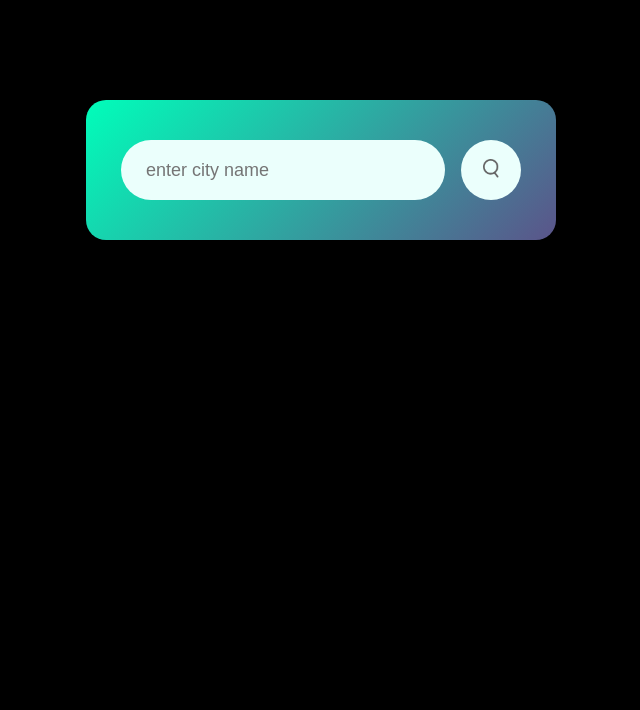
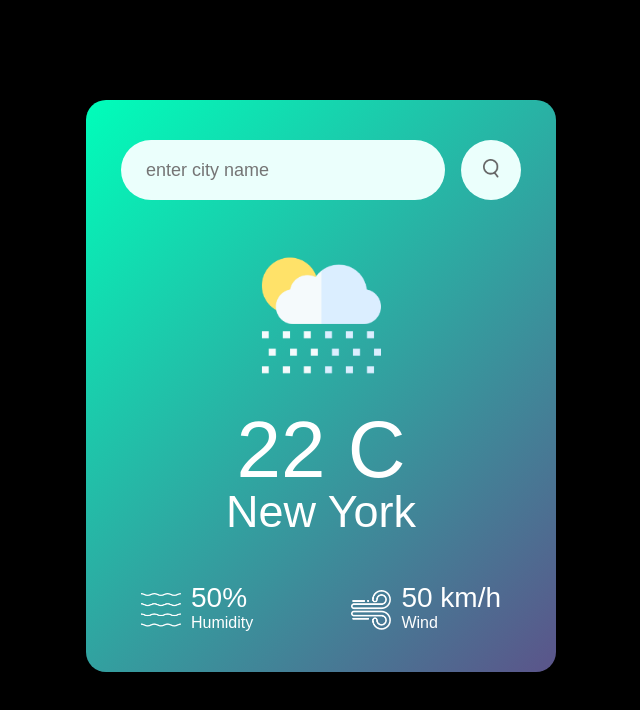
Before and after one commit to Yuvraj3905/WebDev_Project, a plain HTML site: page WeatherApp/index.html in a window 1280 px wide. Shown: the whole page, without its empty margins (319-959 px from the left). Drawn offline with Linux system fonts and the light colour scheme.

Commit message:
Done with template

```diff
--- a/WeatherApp/index.html
+++ b/WeatherApp/index.html
@@ -7,11 +7,32 @@
     <link rel="stylesheet" href="style.css" type="text/css" />
   </head>
   <body>
-      <div class="card">
-        <div class="search">
-            <input type="text" placeholder="enter city name" spellcheck="false"/>
-            <button><img src="images/search.png"></button>
+    <div class="card">
+      <div class="search">
+        <input type="text" placeholder="enter city name" spellcheck="false" />
+        <button><img src="images/search.png" /></button>
+      </div>
+      <div class="weather">
+        <img src="images/rain.png" class="weather-icon" />
+        <h1 class="temp">22 C</h1>
+        <h2 class="city">New York</h2>
+        <div class="details">
+          <div class="col">
+            <img src="images/humidity.png" />
+            <div>
+              <p class="humidity">50%</p>
+              <p>Humidity</p>
+            </div>
+          </div>
+          <div class="col">
+            <img src="images/wind.png" />
+            <div>
+              <p class="wind">50 km/h</p>
+              <p>Wind</p>
+            </div>
+          </div>
         </div>
       </div>
+    </div>
   </body>
 </html>
--- a/WeatherApp/style.css
+++ b/WeatherApp/style.css
@@ -47,3 +47,38 @@ body {
 .search button img {
   width: 16px;
 }
+.weather-icon {
+  width: 170px;
+  margin-top: 30px;
+}
+.weather h1 {
+  font-size: 80px;
+  font-weight: 500;
+}
+.weather h2 {
+  font-size: 45px;
+  font-weight: 400;
+  margin-top: -10px;
+}
+.details {
+    display: flex;
+    align-items: center;
+    justify-content: space-between;
+    padding: 0 20px;
+    margin-top:50px;
+}
+.col{
+    display: flex;
+    align-items: center;
+    text-align: left;
+}
+.col img{
+    width: 40px;
+    margin-right:10px;
+
+}
+.humidity, .wind{
+    font-size:28px;
+    margin-top: -6px;
+
+}
```
